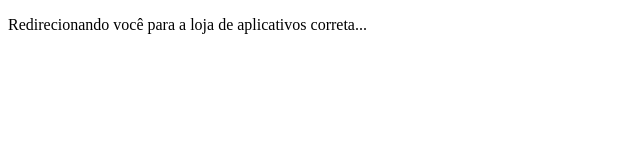
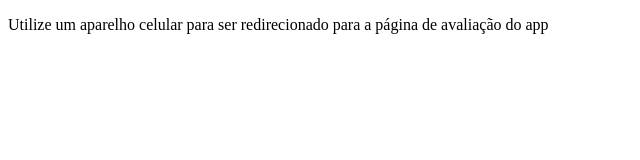
Before and after one commit to wendelferreira914/redirecionadordelinks, a plain HTML site: page index.html in a window 1280 px wide. Shown: the whole page, without its empty margins (0-640 px from the left). Drawn offline with Linux system fonts and the light colour scheme.

Commit message:
Update index.html

```diff
--- a/index.html
+++ b/index.html
@@ -5,22 +5,18 @@
     <script type="text/javascript">
         var userAgent = navigator.userAgent || navigator.vendor || window.opera;
 
-        // Redireciona para a Google Play Store (Android)
         if (/android/i.test(userAgent)) {
             window.location.href = "https://play.google.com/store/apps/details?id=com.luizalabs.mlapp&hl=pt_BR";
         }
 
-        // Redireciona para a Apple App Store (iOS)
         if (/iPad|iPhone|iPod/.test(userAgent) && !window.MSStream) {
             window.location.href = "https://apps.apple.com/br/app/891130066";
         }
 
-        // Redirecionamento de fallback (opcional, para desktops ou outros)
-        // window.location.href = "https://seusite.com.br";
 
     </script>
 </head>
 <body>
-    <p>Redirecionando você para a loja de aplicativos correta...</p>
+    <p>Utilize um aparelho celular para ser redirecionado para a página de avaliação do app</p>
 </body>
 </html>
```
